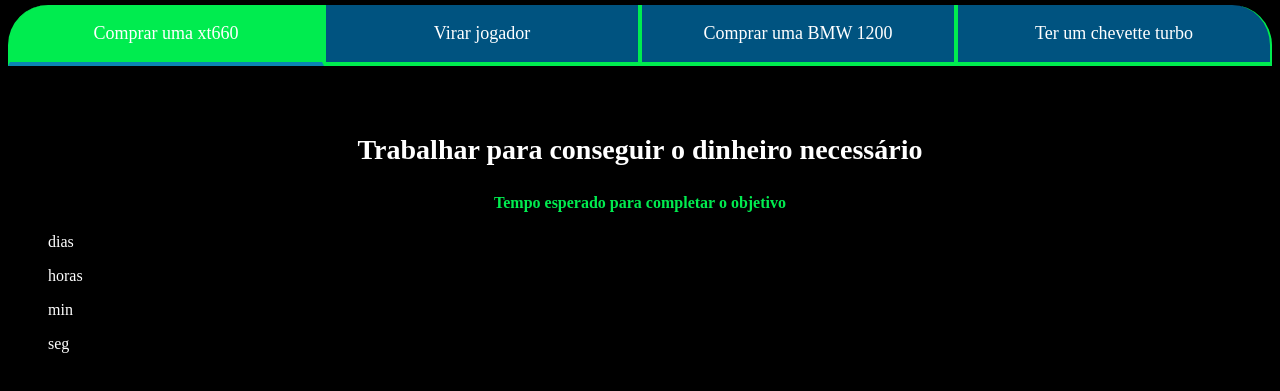
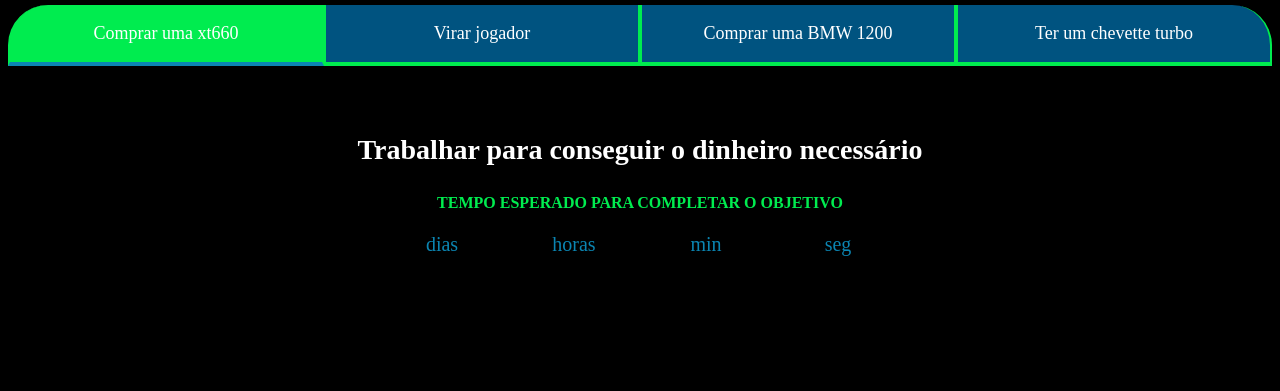
Before and after one commit to lucasralo/Site-2, a plain HTML site: page index.html in a window 1280 px wide. Both pictures are taken after a click on the button "Comprar uma xt660". Shown: the part 93-484 px from the top of the page. Drawn offline with Linux system fonts and the light colour scheme.

Commit message:
21052025

```diff
--- a/index.html
+++ b/index.html
@@ -88,5 +88,6 @@
             </div>
         </div>
     </div>
+    <script src="main.js"></script>
 </body>
 </html>
--- /dev/null
+++ b/main.js
@@ -0,0 +1,14 @@
+const botoes = document.querySelectorAll(".botoes");
+const textos = document.querySelectorAll(".aba-conteudo");
+for (let i=0; i < botoes.length; i++){
+    botoes [i] .onclick = function(){
+        for (let j=0; j < botoes.length; j++){
+            botoes [j] .classList.remove("ativo");
+            textos [j] .classList.remove("ativo");
+        }
+        botoes [i].classList.add ("ativo");
+        textos [i].classList.add("ativo");
+    }
+}
+const contadores = document.querySelectorAll("contador");
+const tempoobjetivol = new Date ("2030-01-01T00:00:00")
--- a/style.css
+++ b/style.css
@@ -81,4 +81,26 @@ body{
 .aba-conteudo-titulo-secundario{
     text-align: center;
     color: var(--botao-ativo);
+    text-transform: uppercase;
 }
+.contador{
+    font-size: 20px;
+    text-align: center;
+    display: flex;
+    justify-content: center;
+    flex-wrap: wrap;
+}
+.contador-digito{
+    padding: 0 16px;
+    text-align: center;
+    min-width: 100px;
+}
+.contador-digito-numero{
+    font-size: 80px;
+    margin: 0;
+}
+.contador-digito-texto{
+    color: var(--azul);
+font-size: 20px;
+margin: 0;
+}
```
